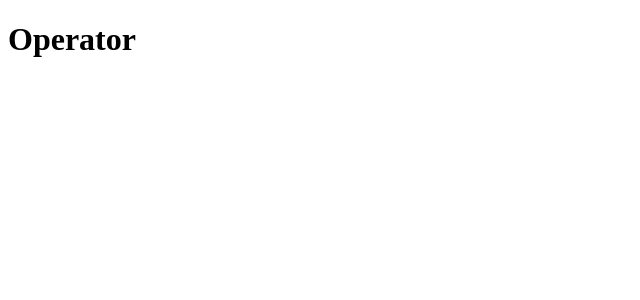
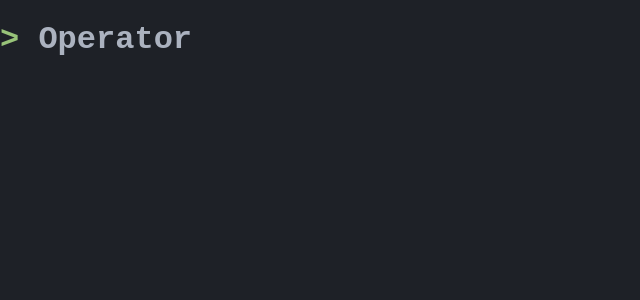
Before and after one commit to holistic-developer/operator, a React (Create React App) app: page / in a window 1280 px wide. Shown: the top 300 px of the page, without its empty margins (0-640 px from the left). Built offline with nearby package versions, Linux system fonts and the light colour scheme; a small style sheet from the web is missing.

Commit message:
Add global styles, color theme and font

```diff
--- a/public/index.html
+++ b/public/index.html
@@ -7,13 +7,14 @@
     <meta name="theme-color" content="#000000" />
     <meta
       name="description"
-      content="Web site created using create-react-app"
+      content="A game about operating an increasingly more complex machine"
     />
+    <link rel="stylesheet" href="//cdn.jsdelivr.net/npm/hack-font@3/build/web/hack-subset.css">
     <link rel="apple-touch-icon" href="%PUBLIC_URL%/logo192.png" />
     <link rel="manifest" href="%PUBLIC_URL%/manifest.json" />
     <title>Operator</title>
   </head>
-  <body>
+  <body style="margin: 0; padding: 0;">
     <noscript>You need to enable JavaScript to run this app.</noscript>
     <div id="root"></div>
   </body>
--- a/src/App.tsx
+++ b/src/App.tsx
@@ -1,15 +1,45 @@
 import React from 'react';
-import styled from 'styled-components';
+import styled, { ThemeProvider } from 'styled-components';
 
 const AppWrapper = styled.div`
-  margin: 0;
-  font-family: -apple-system, BlinkMacSystemFont, 'Segoe UI', 'Roboto', 'Oxygen',
-    'Ubuntu', 'Cantarell', 'Fira Sans', 'Droid Sans', 'Helvetica Neue',
-    sans-serif;
+  position: absolute;
+  width: 100vw;
+  height: 100vh;
+  font-family: Hack, monospace;
   -webkit-font-smoothing: antialiased;
   -moz-osx-font-smoothing: grayscale;
+
+  background: ${(props) => props.theme.colors.background};
+  color: ${(props) => props.theme.colors.foreground};
 `;
 
-const App: React.FC = () => <h1>Operator</h1>;
+export const theme = {
+  colors: {
+    // default colors
+    background: '#1e2127',
+    foreground: '#abb2bf',
+    bright_foreground: '#e6efff',
+
+    black: '#1e2127',
+    red: '#e06c75',
+    green: '#98c379',
+    yellow: '#d19a66',
+    blue: '#61afef',
+    magenta: '#c678dd',
+    cyan: '#56b6c2',
+    white: '#828791',
+  },
+};
+
+const App: React.FC = () => (
+  <ThemeProvider theme={theme}>
+    <AppWrapper>
+      <h1>
+        <span style={{ color: theme.colors.green }}>{'> '}</span>
+        Operator
+      </h1>
+    </AppWrapper>
+  </ThemeProvider>
+);
 
 export default App;
```
Also changed, not shown: 2 other files (tests, documents, lock files or other folders).
